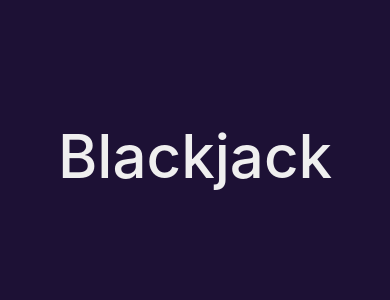
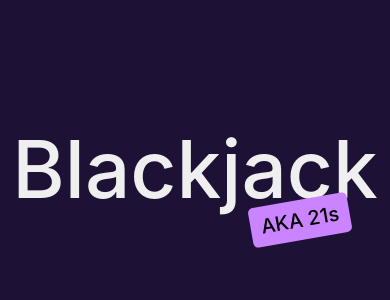
Before and after one commit to cBridges851/blackjack, a React Native app: screen / in a window 390 px wide. Shown: the top 300 px of the page. Built offline with nearby package versions, Linux system fonts and the light colour scheme.

Commit message:
home Made label.

```diff
--- a/src/components/home-screen/HomeScreenHeader.js
+++ b/src/components/home-screen/HomeScreenHeader.js
@@ -1,11 +1,13 @@
 import React from "react";
 import { StyleSheet, Text, View } from "react-native";
+import Label from "./Label";
 
 export default class HomeScreenHeader extends React.Component {
     render() {
         return(
             <View>
                 <Text style={styles.blackjack}>Blackjack</Text>
+                <Label></Label>
             </View>
         )
     }
@@ -19,7 +21,7 @@ const styles = StyleSheet.create({
     blackjack: {
         alignSelf: "center",
         color: "#EFEFEF",
-        fontSize: 60,
+        fontSize: 80,
         fontWeight: "500",
         marginTop: 120
     }
--- /dev/null
+++ b/src/components/home-screen/Label.js
@@ -0,0 +1,35 @@
+import React from "react";
+import { StyleSheet, Text, View } from "react-native"
+
+export default class Label extends React.Component {
+    render() {
+        return(
+            <View style={styles.label}>
+                <Text style={styles.labelText}>AKA 21s</Text>
+            </View>
+        )
+    }
+}
+
+const styles = StyleSheet.create({
+    label: {
+        color: "#1D1135",
+        backgroundColor: "#CB84FF",
+        width: 100,
+        borderRadius: 5,
+        paddingVertical: 8,
+        marginLeft: 250,
+        marginTop: 200,
+        position: "absolute",
+        transform: [
+            {
+                rotate: "-10deg"
+            }
+        ]
+    },
+    labelText: {
+        alignSelf: "center",
+        fontSize: 20,
+        fontWeight: "500"
+    }
+});
```
